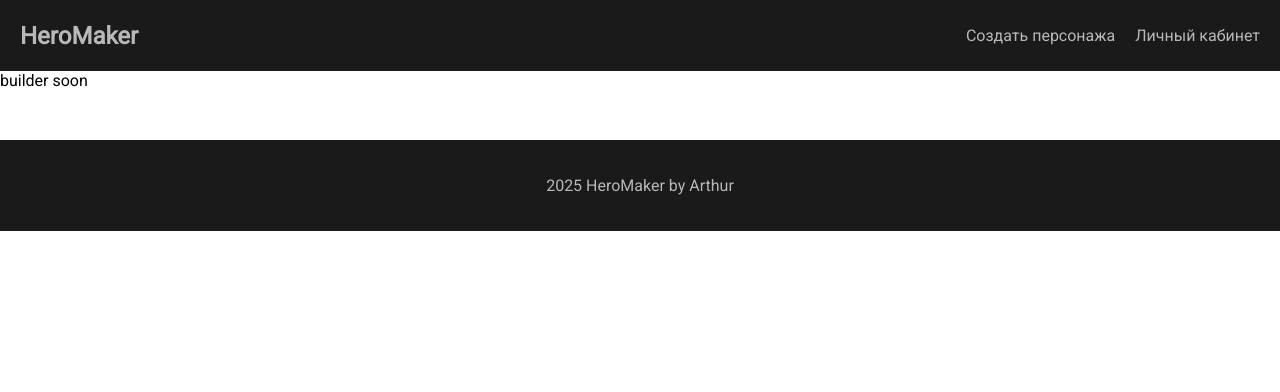
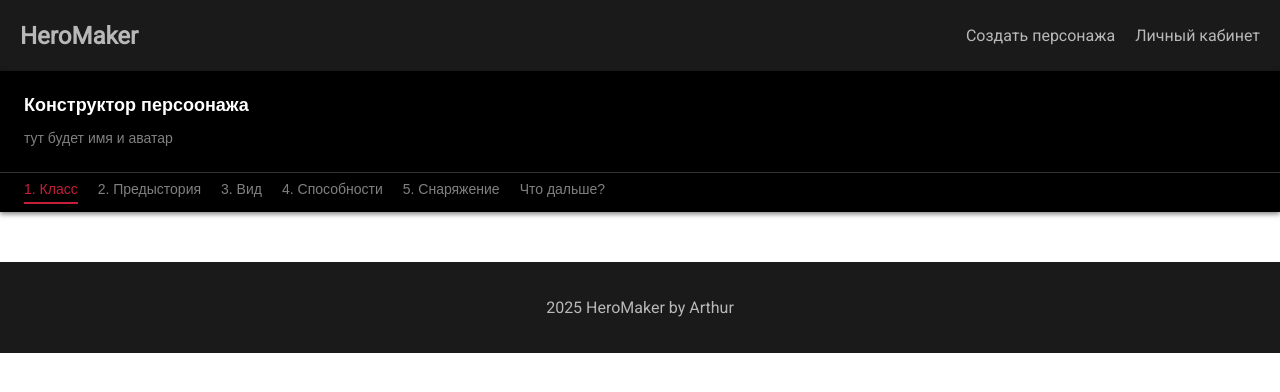
Before and after one commit to ArthurFloyd/character-sheet, a Next.js app: page /builder in a window 1280 px wide. Shown: the top 392 px of the page. Built offline with nearby package versions, Linux system fonts and the light colour scheme.

Commit message:
create builder navigation

```diff
--- /dev/null
+++ b/src/app/builder/Builder.module.scss
@@ -0,0 +1,82 @@
+.header {
+  background-color: black;
+  color: white;
+  position: relative;
+  top: 0;
+  left: 0;
+  width: 100%;
+  z-index: 50;
+  box-shadow: 0 2px 5px rgba(0, 0, 0, 0.5);
+  font-family: Arial, sans-serif;
+}
+
+.topBar {
+  display: flex;
+  justify-content: space-between;
+  align-items: center;
+  padding: 12px 24px;
+  border-bottom: 1px solid #333;
+}
+
+.left {
+  display: flex;
+  align-items: center;
+  gap: 10px;
+}
+
+.icon {
+  width: 24px;
+  height: 24px;
+  color: white;
+}
+
+.title {
+  font-size: 18px;
+  font-weight: bold;
+}
+
+.subtitle {
+  font-size: 14px;
+  color: gray;
+}
+
+.helpIcon {
+  width: 20px;
+  height: 20px;
+  color: gray;
+  cursor: pointer;
+}
+
+.menuIcon {
+  width: 24px;
+  height: 24px;
+  color: gray;
+  cursor: pointer;
+}
+
+.navbar {
+  display: flex;
+  padding: 8px 24px;
+  overflow-x: auto;
+  white-space: nowrap;
+}
+
+.navItem {
+  font-size: 14px;
+  font-weight: 500;
+  color: gray;
+  text-decoration: none;
+  margin-right: 20px;
+  padding-bottom: 5px;
+  border-bottom: 2px solid transparent;
+  transition: color 0.3s, border-bottom 0.3s;
+}
+
+.navItem:hover {
+  color: white;
+}
+
+.active {
+  color: #c41e3a;
+  border-bottom: 2px solid #c41e3a;
+}
--- a/src/app/builder/page.tsx
+++ b/src/app/builder/page.tsx
@@ -1,3 +1,57 @@
-export default function Page() {
-  return <div>builder soon</div>;
-}
+'use client';
+
+import Link from 'next/link';
+import {useState} from 'react';
+// import {Settings, HelpCircle, FileText} from 'lucide-react';
+
+// import {Settings} from '@mui/icons-material';
+
+import s from './Builder.module.scss';
+
+const tabs = [
+  // {id: 'home', label: 'Дом', path: '/'},
+  {id: 'class', label: '1. Класс', path: '/class'},
+  {id: 'background', label: '2. Предыстория', path: '/background'},
+  {id: 'species', label: '3. Вид', path: '/species'},
+  {id: 'abilities', label: '4. Способности', path: '/abilities'},
+  {id: 'equipment', label: '5. Снаряжение', path: '/equipment'},
+  {id: 'next', label: 'Что дальше?', path: '/next'},
+];
+
+const Builder = () => {
+  const [activeTab, setActiveTab] = useState('class');
+  return (
+    <header className={s.header}>
+      <div className={s.topBar}>
+        {/* Логотип и имя персонажа */}
+        <div className={s.left}>
+          {/* <Settings className={s.icon} /> */}
+          <div>
+            <h1 className={s.title}>Конструктор персоонажа</h1>
+            <p className={s.subtitle}>тут будет имя и аватар</p>
+          </div>
+          {/* <HelpCircle className={s.helpIcon} /> */}
+        </div>
+
+        {/* Иконка меню справа */}
+        {/* <FileText className={s.menuIcon} /> */}
+      </div>
+
+      {/* Навигация */}
+      <nav className={s.navbar}>
+        {tabs.map((tab) => (
+          <Link
+            key={tab.id}
+            href={''}
+            className={`${s.navItem} ${activeTab === tab.id ? s.active : ''}`}
+            onClick={() => setActiveTab(tab.id)}
+          >
+            {tab.label}
+          </Link>
+        ))}
+      </nav>
+    </header>
+  );
+};
+
+export default Builder;
--- a/src/components/pages/home/Building/Building.module.scss
+++ b/src/components/pages/home/Building/Building.module.scss
@@ -9,7 +9,7 @@
 }
 .card {
   display: grid;
-  grid-template-columns: repeat(auto-fill, minmax(280px, 1fr));
+  grid-template-columns: repeat(auto-fit, minmax(280px, 1fr));
   grid-gap: 20px;
-  align-items: stretch;
+  justify-content: center;
 }
--- a/src/components/shared/Card/Card.tsx
+++ b/src/components/shared/Card/Card.tsx
@@ -43,7 +43,9 @@ const Card = ({
                 <Typography gutterBottom variant="h5" component="div">
                   {title}
                 </Typography>
-                <Typography variant="body2">{description}</Typography>
+                <Typography variant="body2" className={s.description}>
+                  {description}
+                </Typography>
               </CardContent>
             </CardActionArea>
           </MuiCard>
```
Also changed, not shown: src/components/pages/home/Building/index.tsx (+21 -17 lines), src/components/shared/Card/Card.module.scss (+5 -2 lines).
